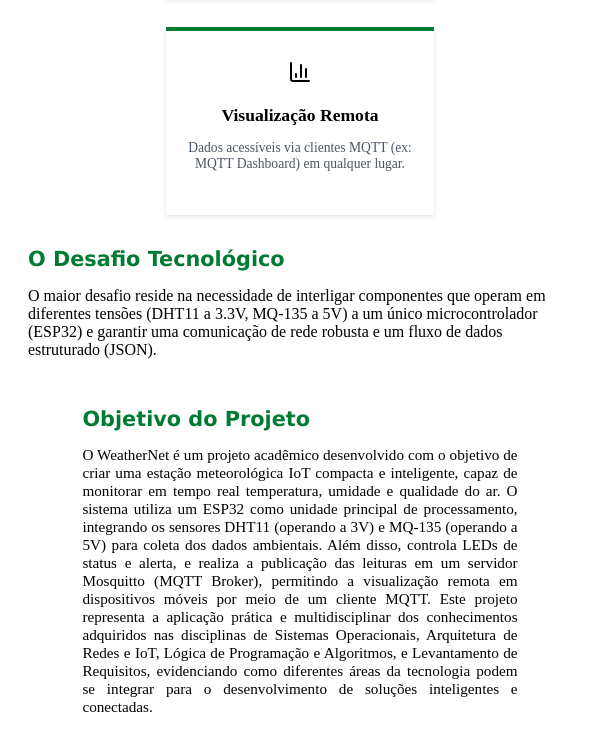
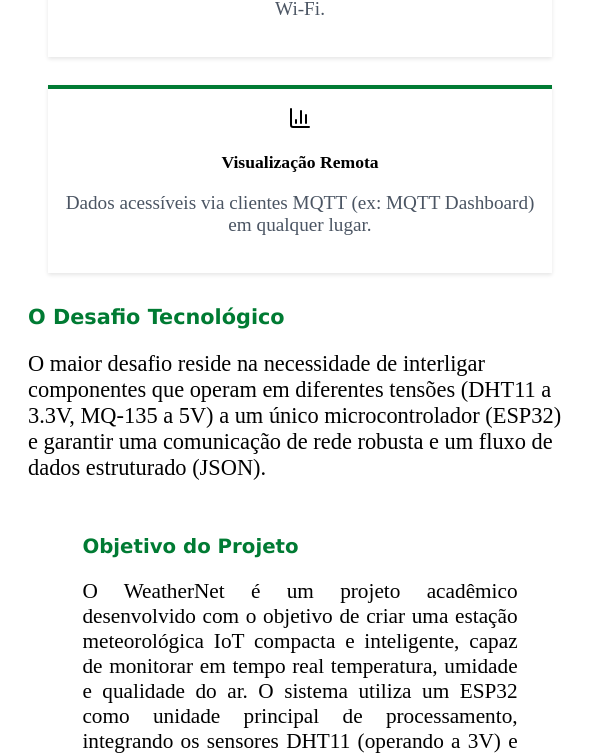
Before and after one commit to Clara2808Duarte/ProjetoIOTSITE, a React (Vite) app: page / in a window 600 px wide. Shown: the part 1113-1869 px from the top of the page. Built offline with nearby package versions, Linux system fonts and the light colour scheme.

Commit message:
media query do Home ajustada

```diff
--- a/src/components/Home.css
+++ b/src/components/Home.css
@@ -119,59 +119,55 @@
 
 
 @media (min-width: 480px) and (max-width: 720px) {
-  /* Títulos */
   .section-title {
-    font-size: 1.8rem;
+    font-size: 1.8em;
   }
 
   .section-subtitle {
-    font-size: 1.1rem;
+    font-size: 1.1em;
   }
 
   .section-challenge {
-    font-size: 1.3rem;
+    font-size: 1.3em;
   }
 
   .section-obj {
-    font-size: 0.95rem;
+    font-size: 0.95em;
     width: 80%;
     text-align: justify;
-    margin: 1rem auto;
+    margin: 1em auto;
   }
 
-  /* Cards */
   .cards-container {
-    gap: 0.75rem;
+    gap: 0.75em;
     flex-direction: row;
     flex-wrap: wrap;
     justify-content: center;
   }
 
   .card {
-    width: 45%;
-    padding: 0.75rem;
+    width: 80vw;
+    padding: 0.75em;
   }
 
   .card-title {
-    font-size: 1.1rem;
+    font-size: 1.1em;
   }
 
   .card-text {
-    font-size: 0.85rem;
+    font-size: 1.2em;
   }
 
-  /* Banner */
   .banner {
     height: 120px;
-    font-size: 1.2rem;
-    padding: 0 0.5rem;
+    font-size: 1.2em;
+    padding: 0 0.5em;
   }
 
   .banner-text {
-    font-size: 1.2rem;
+    font-size: 1.2em;
   }
 
-  /* Flex Section */
   .Flex {
     flex-direction: column;
     gap: 15px;
@@ -181,4 +177,8 @@
     width: 80vw;
     height: auto;
   }
+
+  p {
+    font-size: 1.4em;
+  }
 }
```
